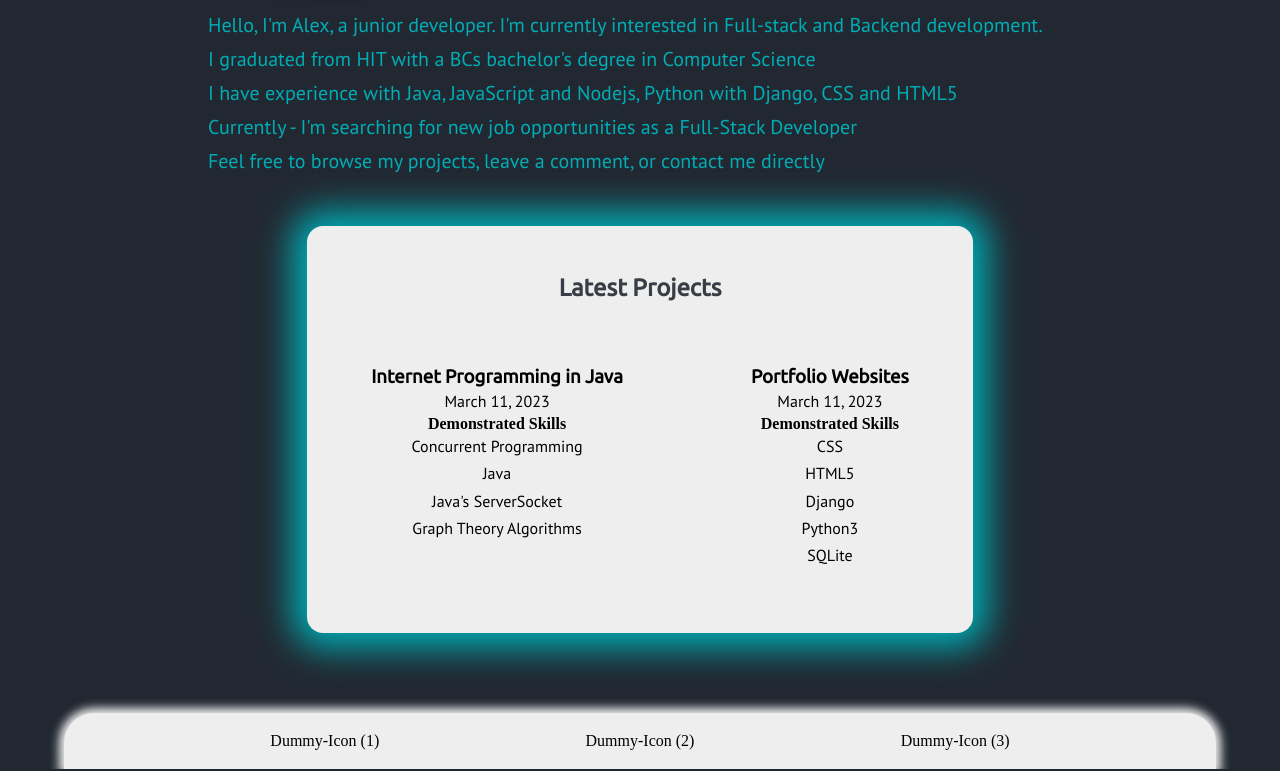
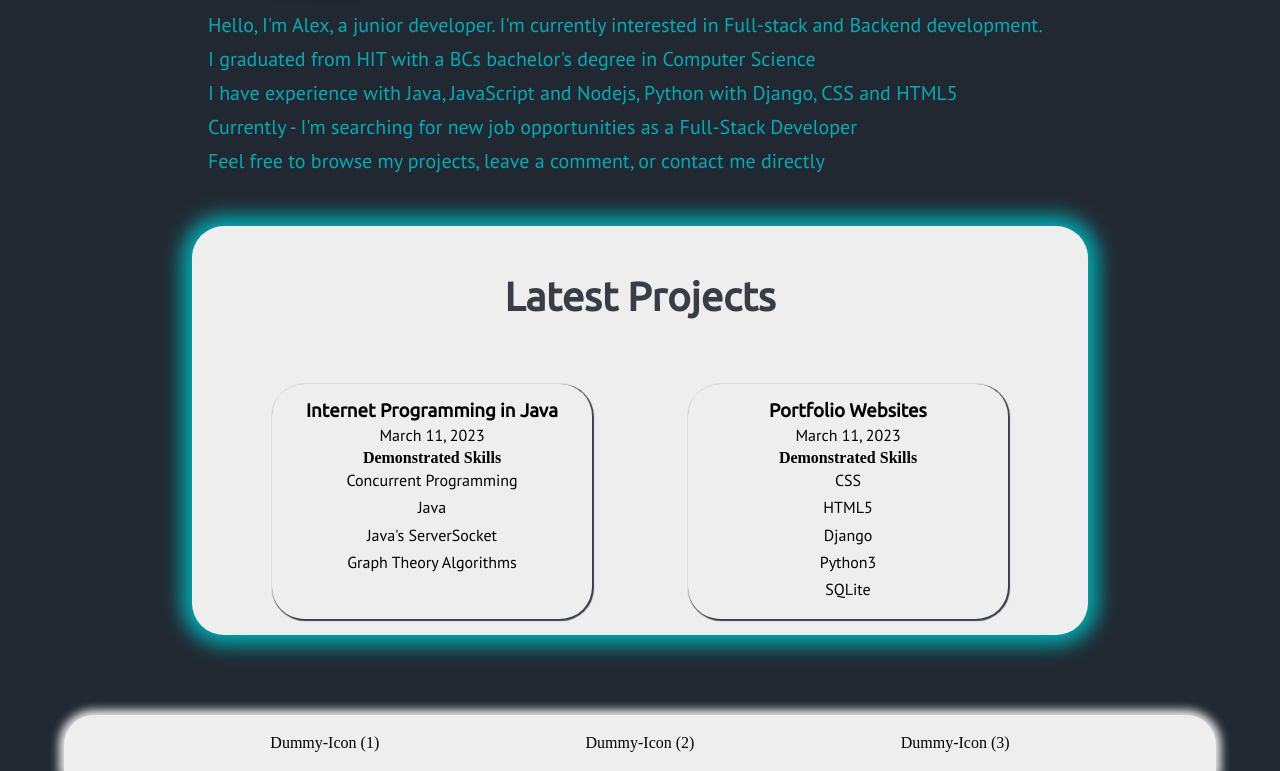
Before and after one commit to alex85b/my_site, a Django app: page / in a window 1280 px wide. Shown: the part 256-1027 px from the top of the page. Run offline with Django 4.2, Linux system fonts and the light colour scheme; data comes from the database, SQL or seed files in the repository.

Commit message:
updated design and affects

```diff
--- a/portfolio/static/portfolio/index.css
+++ b/portfolio/static/portfolio/index.css
@@ -49,17 +49,17 @@
 }
 
 #featured_projects_container {
-  width: fit-content;
-  box-shadow: 0 0 35px 15px   #00ADB5;
+  width: 100%;
+  box-shadow: 0 0 20px 10px #00ADB5;
   background-color: #EEEEEE;
-  border-radius: 1rem;
+  border-radius: 2rem;
   text-align: center;
 }
 
 #featured_projects_container h2 {
-  padding: 3rem 0 0;
+  padding: 3rem 0 3rem;
   color: #393E46;
-
+  font-size: 2.5rem;
 }
 
 #featured_projects_container ul{
@@ -70,8 +70,25 @@
 
 #featured_projects_container li{
   padding: 1rem;
-  margin: 3rem;
+  margin: 1rem;
 }
+
+#project {
+  flex: 0 0 20rem;
+  box-shadow: 1px 1px 1px 1px #393E46;
+  border-radius: 2rem;
+  transition: transform .1s; /* Animation */
+}
+
+#project:hover {
+  background-color: #00ADB5;
+}
+
+#project:active {
+  background-color: #00ADB5;
+  transform: scale(0.8); /* (150% zoom - Note: if the zoom is too large, it will go outside of the viewport) */
+}
+
 
 /* Media Queries - Start */
 
--- a/portfolio/templates/portfolio/includes/project.html
+++ b/portfolio/templates/portfolio/includes/project.html
@@ -1,7 +1,7 @@
 {% load static %}
 
-<li>
-  <article id="project">
+<li id="project">
+  <article>
     <a href="">
       <div id="project_info">
         <h3>{{ p.0.name }}</h3>
--- a/static/base.css
+++ b/static/base.css
@@ -82,29 +82,24 @@ body {
 
 .index-header li {
   width: 11rem;
+  transition: 0.1s;
+}
+
+.index-header li:hover {
+  transform: scale(1.2);
+}
+
+.index-header li:active {
+  transform: scale(0.9);
 }
 
 .index-header li a {
   padding: 0.5rem;
   margin: 0 1rem;
-  transition: 0.2s;
 }
 
 .index-header a:visited {
-  color: black;
-}
-
-.index-header a:hover,
-.index-header a:active {
-  background-color: #393E46;
-  color: #EEEEEE;
-  border-radius: 1rem;
-}
-
-.index-header a:focus {
-  background-color: #222831;
-  color: #EEEEEE;
-  border-radius: 1rem;
+  /* color: black; */
 }
 
 .hamburger {
```
